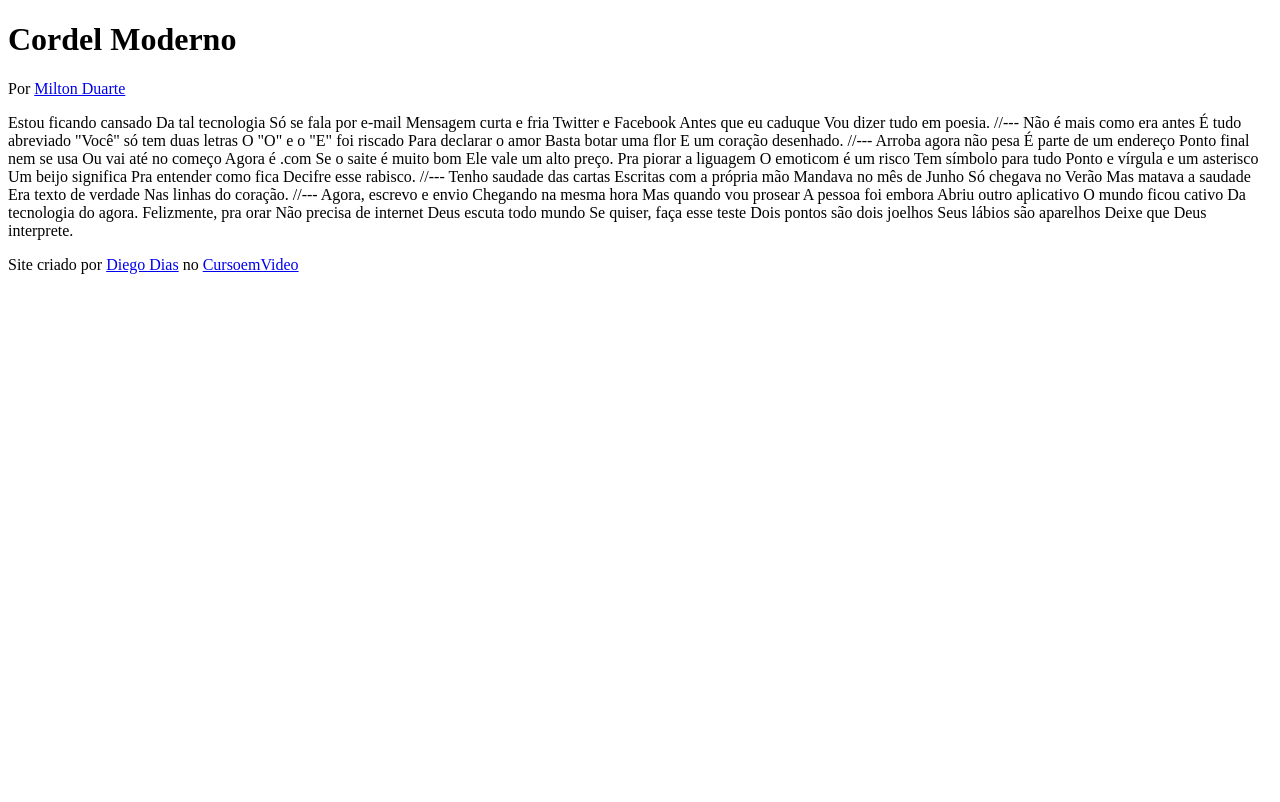
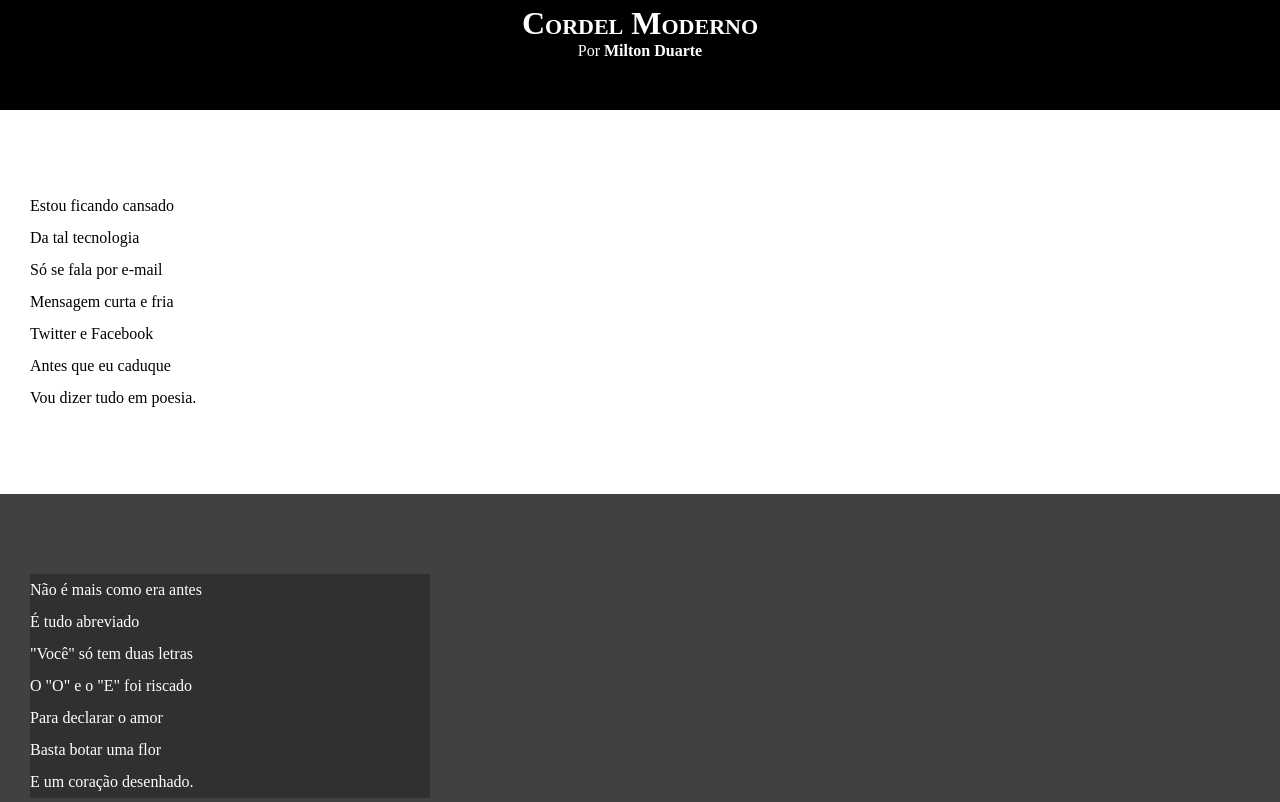
Before and after one commit to d2py/html-css, a plain HTML site: page desafios/des005/index.html in a window 1280 px wide. Shown: the top 802 px of the page. Drawn offline with Linux system fonts and the light colour scheme.

Commit message:
atualizei estilos dos textos

```diff
--- /dev/null
+++ b/desafios/des005/estilo/style.css
@@ -0,0 +1,66 @@
+@charset "UTF-8";
+
+*{
+    margin: 0PX;
+    padding: 0PX;
+}
+
+HTML, body{
+    min-height: 100vh;
+    background-color: darkgray;
+}
+
+header {
+    background-color: black;
+    color: white;
+    text-align: center;
+}
+
+header > h1 {
+    padding-top: 5px;
+    font-variant: small-caps;
+}
+
+header > p {
+    padding-bottom: 50px;
+}
+
+a{
+    color: white;
+    text-decoration: none;
+    font-weight: bolder;
+}
+
+header a:hover, footer a:hover {
+    text-decoration: underline;
+}
+
+section {
+    padding-top: 10vh;
+    padding-bottom: 10vh;
+    line-height: 2em;
+    padding-left: 30px;
+}
+
+section.normal{
+    background-color: white;
+    color: black;
+}
+
+section.imagem{
+    background-color: rgb(66, 64, 64);
+    color: white;
+}
+
+section.imagem > p{
+    width: 400px;
+    background-color: rgb(0, 0, 0, 0.253);
+
+}
+
+footer {
+    background-color: black;
+    color: white;
+    text-align: center;
+    padding: 10px;
+}
--- a/desafios/des005/index.html
+++ b/desafios/des005/index.html
@@ -4,6 +4,7 @@
     <meta charset="UTF-8">
     <meta name="viewport" content="width=device-width, initial-scale=1.0">
     <title>Cordel Moderno</title>
+    <link rel="stylesheet" href="estilo/style.css">
 </head>
 <body>
 <header>
@@ -16,69 +17,92 @@
 
 </header>
 
-    Estou ficando cansado
-    Da tal tecnologia
-    Só se fala por e-mail
-    Mensagem curta e fria
-    Twitter e Facebook
-    Antes que eu caduque
+    <section class="normal">
+        <p>
+            Estou ficando cansado <br>
+            Da tal tecnologia <br>
+            Só se fala por e-mail <br>
+            Mensagem curta e fria <br>
+            Twitter e Facebook <br>
+            Antes que eu caduque <br>
             Vou dizer tudo em poesia.
+        </p>
+    </section>
 
-    //---
 
-    Não é mais como era antes
-    É tudo abreviado
-    "Você" só tem duas letras
-    O "O" e o "E" foi riscado
-    Para declarar o amor
-    Basta botar uma flor
+
+    <section class="imagem">
+        <p>
+            Não é mais como era antes <br>
+            É tudo abreviado <br>
+            "Você" só tem duas letras <br>
+            O "O" e o "E" foi riscado <br>
+            Para declarar o amor <br>
+            Basta botar uma flor <br>
             E um coração desenhado.
+        </p>
+    </section>
 
-    //---
 
-    Arroba agora não pesa
-    É parte de um endereço
-    Ponto final nem se usa
-    Ou vai até no começo
-    Agora é .com
-    Se o saite é muito bom
-    Ele vale um alto preço.
 
-    Pra piorar a liguagem
-    O emoticom é um risco
-    Tem símbolo para tudo
-    Ponto e vírgula e um asterisco
-    Um beijo significa
-    Pra entender como fica
+    <section class="normal">
+        <p>
+            Arroba agora não pesa <br>
+            É parte de um endereço <br>
+            Ponto final nem se usa <br>
+            Ou vai até no começo <br>
+            Agora é .com <br>
+            Se o saite é muito bom <br>
+            Ele vale um alto preço. <br>
+            Pra piorar a liguagem <br>
+            O emoticom é um risco <br>
+            Tem símbolo para tudo <br>
+            Ponto e vírgula e um asterisco <br>
+            Um beijo significa <br>
+            Pra entender como fica <br>
             Decifre esse rabisco.
+        </p>
+    </section>
 
-    //---
 
-    Tenho saudade das cartas
-    Escritas com a própria mão
-    Mandava no mês de Junho
-    Só chegava no Verão
-    Mas matava a saudade
-    Era texto de verdade
+
+    <section class="imagem">
+        <p>
+            Tenho saudade das cartas <br>
+            Escritas com a própria mão <br>
+            Mandava no mês de Junho <br>
+            Só chegava no Verão <br>
+            Mas matava a saudade <br>
+            Era texto de verdade <br>
             Nas linhas do coração.
+        </p>
+    </section>
 
-    //---
 
-    Agora, escrevo e envio
-    Chegando na mesma hora
-    Mas quando vou prosear
-    A pessoa foi embora
-    Abriu outro aplicativo
-    O mundo ficou cativo
+
+    <section>
+        <p>
+            Agora, escrevo e envio <br>
+            Chegando na mesma hora <br>
+            Mas quando vou prosear <br>
+            A pessoa foi embora <br>
+            Abriu outro aplicativo <br>
+            O mundo ficou cativo <br>
             Da tecnologia do agora.
+        </p>
+    </section>
 
-    Felizmente, pra orar
-    Não precisa de internet
-    Deus escuta todo mundo
-    Se quiser, faça esse teste
-    Dois pontos são dois joelhos
-    Seus lábios são aparelhos
+    <section>
+        <p>
+            Felizmente, pra orar <br>
+            Não precisa de internet <br>
+            Deus escuta todo mundo <br>
+            Se quiser, faça esse teste <br>
+            Dois pontos são dois joelhos <br>
+            Seus lábios são aparelhos <br>
             Deixe que Deus interprete.
+        </p>
+    </section>
 
     <footer>
         <p>Site criado por <a href="https://github.com/d2py" target="_blank"> Diego Dias</a> no  <a href="https://www.cursoemvideo.com" target="_blank" >CursoemVideo</a> </p>
```
Lines whose indentation alone changed are shown as unchanged.
